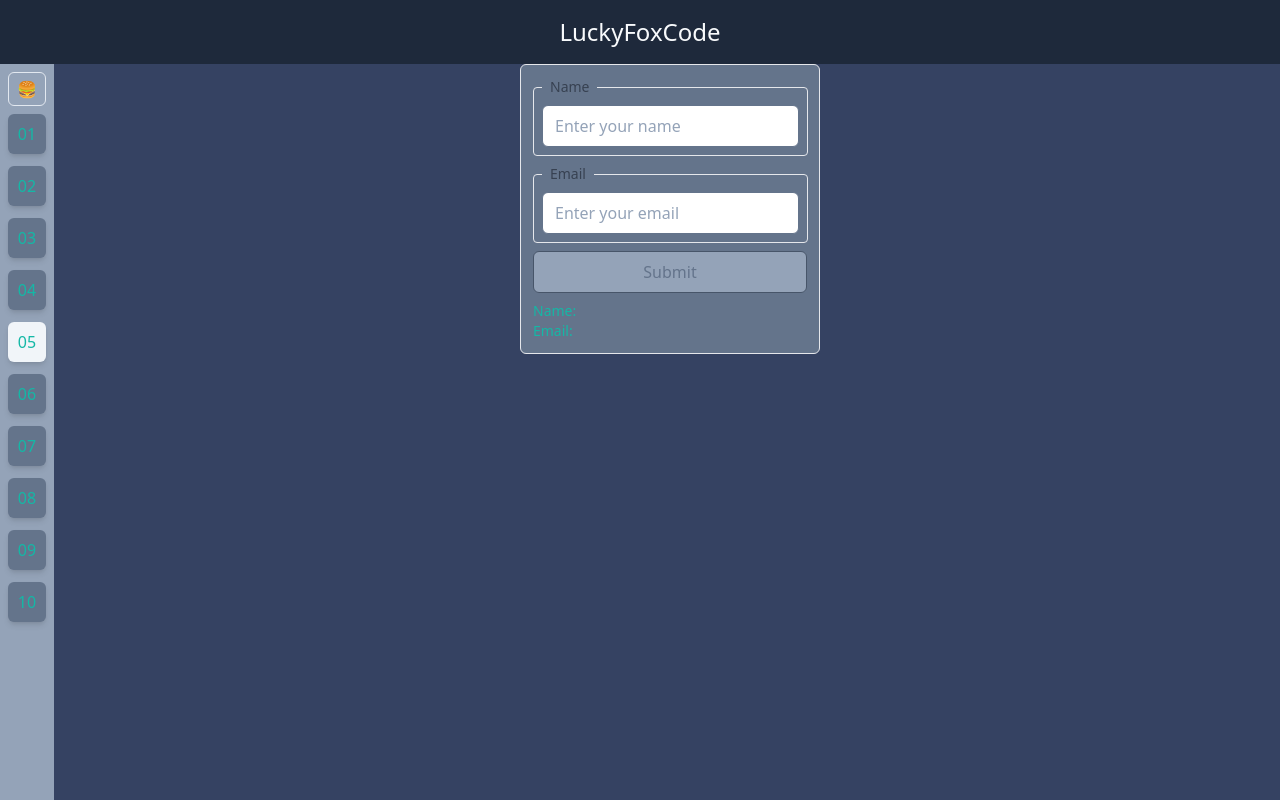
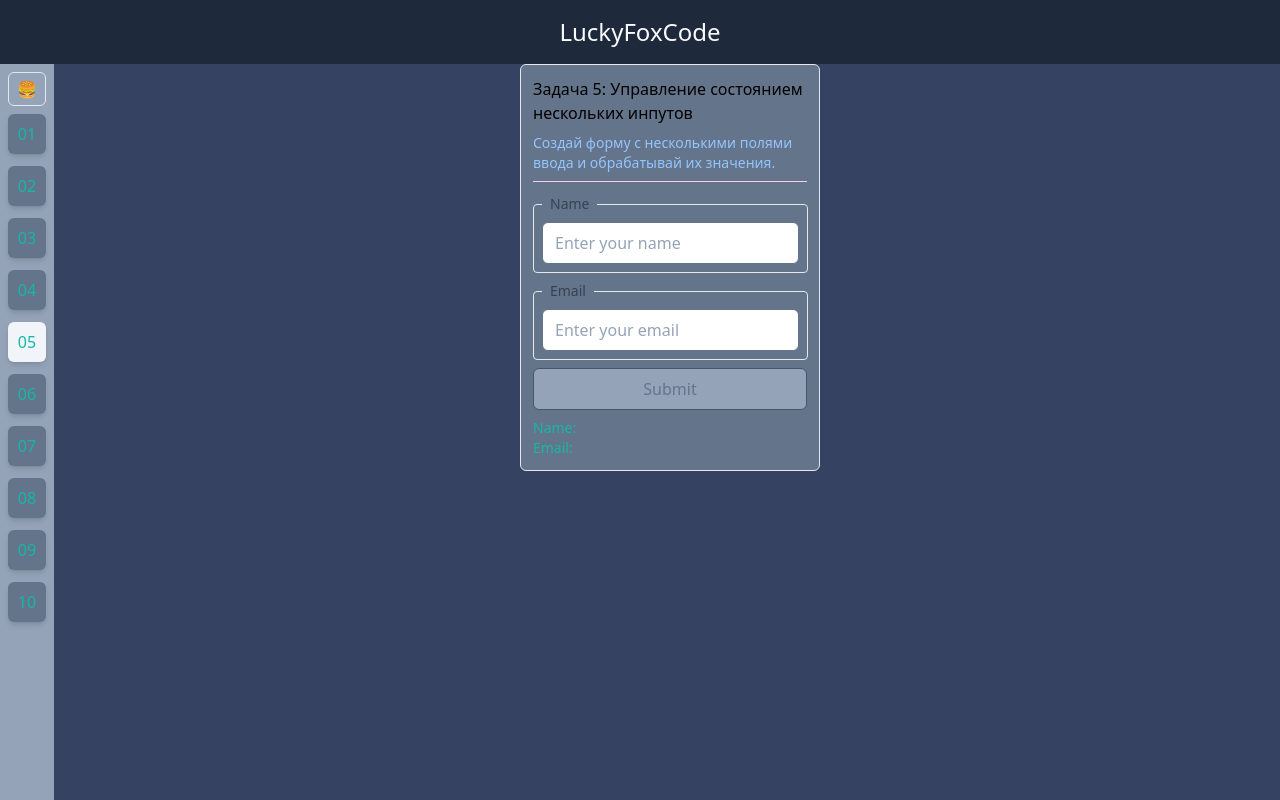
Before and after one commit to LuckyFoxCode/react-training, a React app: page /challenge-05 in a window 1280 px wide. Built offline with nearby package versions, Linux system fonts and the light colour scheme; the HTML template or start-up script is replaced by a standard one.

Commit message:
:recycle: Refactor Challenge components

```diff
--- a/src/pages/Challenge-05.tsx
+++ b/src/pages/Challenge-05.tsx
@@ -1,4 +1,4 @@
-import { Box, CustomForm } from 'components/common';
+import { Box, ChallengeTask, CustomForm } from 'components/common';
 import { useState } from 'react';
 
 export interface UserDataProps {
@@ -17,6 +17,13 @@ export const Challenge_05 = () => {
       task
       className='w-full max-w-[300px]'
     >
+      <ChallengeTask
+        className='mb-3'
+        task={'Задача 5: Управление состоянием нескольких инпутов'}
+        description={
+          'Создай форму с несколькими полями ввода и обрабатывай их значения.'
+        }
+      />
       <CustomForm setUserData={setUserData} />
       <Box className='flex flex-col text-sm text-teal-500'>
         <span>
--- a/src/pages/Challenge-08.tsx
+++ b/src/pages/Challenge-08.tsx
@@ -1,4 +1,4 @@
-import { Box, Button } from 'components/common';
+import { Box, Button, ChallengeTask } from 'components/common';
 import { useState } from 'react';
 
 export const Challenge_08 = () => {
@@ -13,6 +13,13 @@ export const Challenge_08 = () => {
       task
       className='w-full max-w-[400px]'
     >
+      <ChallengeTask
+        className='mb-3'
+        task={'Задача 8: Управление состоянием модального окна'}
+        description={
+          'Создай компонент, который управляет состоянием модального окна.'
+        }
+      />
       <Button
         onClick={isShowModal}
         className='mb-3'
```
